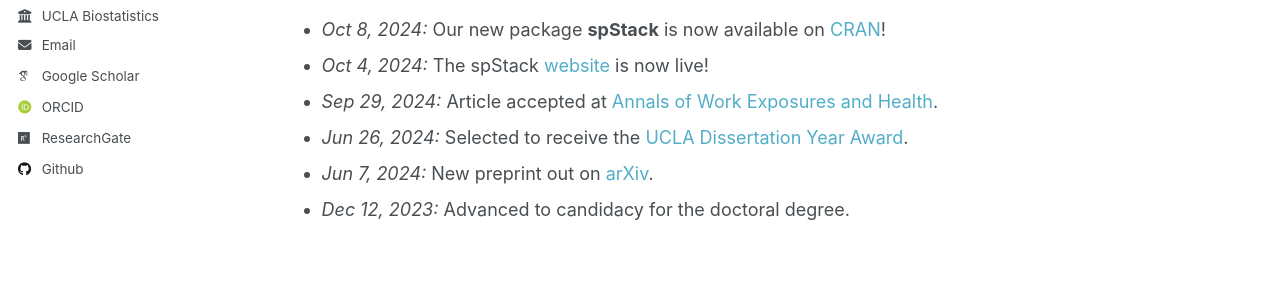
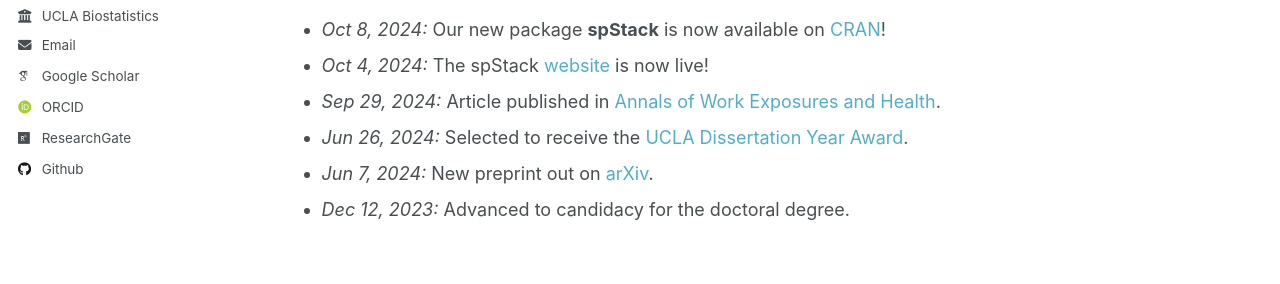
Before and after one commit to SPan-18/span-18.github.io, a Jekyll site: the page built from _pages/about.md, in a window 1280 px wide and 900 px high, scrolled down 524 px. Shown: the part 342-626 px from the top of the window. Built offline with Jekyll 4.4.1, drawn with Linux system fonts in a browser that asks for light colours; some web fonts are replaced.

Commit message:
update news

```diff
--- a/_pages/about.md
+++ b/_pages/about.md
@@ -59,7 +59,7 @@
 ## News
 - *Oct 8, 2024:* Our new package **spStack** is now available on [CRAN](https://cran.r-project.org/package=spStack)!
 - *Oct 4, 2024:* The spStack [website](https://span-18.github.io/spStack-dev/) is now live!
-- *Sep 29, 2024:* Article accepted at [Annals of Work Exposures and Health](https://doi.org/10.1093/annweh/wxae061).
+- *Sep 29, 2024:* Article published in [Annals of Work Exposures and Health](https://doi.org/10.1093/annweh/wxae061).
 - *Jun 26, 2024:* Selected to receive the [UCLA Dissertation Year Award](https://grad.ucla.edu/funding/financial-aid/funding-for-continuing-students/dissertation-year-fellowship/).
 - *Jun 7, 2024:* New preprint out on [arXiv](https://arxiv.org/abs/2406.04655).
 - *Dec 12, 2023:* Advanced to candidacy for the doctoral degree.
```
